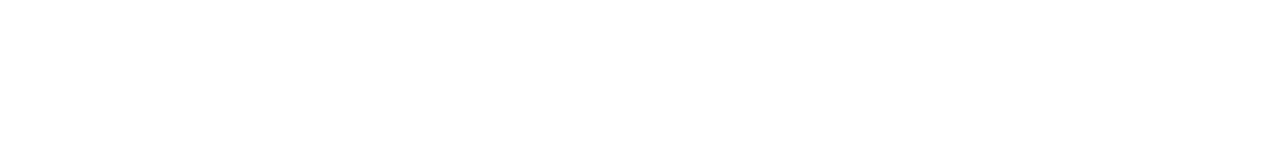
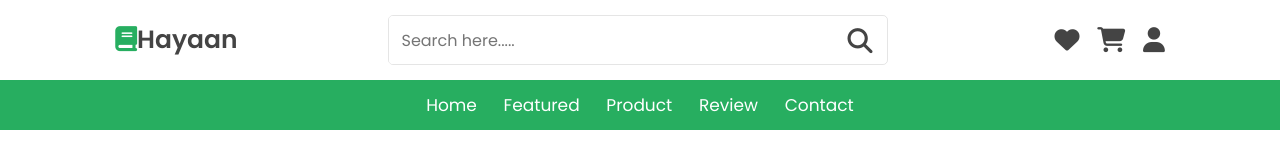
Before and after one commit to hay12k/Hayaan-Book, a plain HTML site: page index.html in a window 1280 px wide. Drawn offline with Linux system fonts and the light colour scheme.

Commit message:
modified:   assets/script.js 	modified:   assets/style.css 	modified:   index.html

```diff
--- a/assets/script.js
+++ b/assets/script.js
@@ -0,0 +1,15 @@
+window.onscroll = () => {
+    if(window.scrollY > 80){
+        document.querySelector('.header .header-2').classList.add('active');
+    }else{
+        document.querySelector('.header .header-2').classList.remove('active');
+    }
+}
+
+window.onload = () => {
+    if(window.scrollY > 80){
+        document.querySelector('.header .header-2').classList.add('active');
+    }else{
+        document.querySelector('.header .header-2').classList.remove('active');
+    }
+}
--- a/assets/style.css
+++ b/assets/style.css
@@ -0,0 +1,156 @@
+@import url('https://fonts.googleapis.com/css2?family=Poppins:wght@100;300;400;500;600&display=swap');
+
+
+:root{
+    --green: #27ae60;
+    --dark-color: #219150;
+    --black: #444;
+    --light-color: #666;
+    --border: .1rem solid rgba(0,0,0,.1);
+    --border-hover: .1rem solid var(--black);
+    --box-shadow:0 .5rem 1rem rgba(0,0,0,.1);
+}
+*{
+    font-family: 'Poppins', sans-serif;
+    margin: 0; padding: 0;
+    box-sizing: border-box;
+    outline: none;
+    border: none;
+    text-decoration: none;
+    text-transform: capitalize;
+    transition: all .2s linear;
+    transition: width none;
+}
+html{
+    font-size: 62.5%;
+    overflow-x: hidden;
+    scroll-padding-top: 5rem;
+    scroll-behavior: smooth;
+}
+html::-webkit-scrollbar{
+    width: 1rem;
+}
+html::-webkit-scrollbar-track{
+    background: transparent;
+}
+html::-webkit-scrollbar-thumb{
+    background: var(--black);
+}
+.header .header-1{
+    background: #fff;
+    padding: 1.5rem 9%;
+    display: flex;
+    justify-content: space-between;
+    align-items: center;
+}
+.header .header-1 .logo{
+    font-size: 2.5rem;
+    font-weight: bolder;
+    color: var(--black);
+}
+.header .header-1 .logo i{
+    color: var(--green);
+}
+.header .header-1 .search-form{
+    width: 50rem;
+    height: 5rem;
+    border: var(--border);
+    overflow: hidden;
+    display: flex;
+    align-items: center;
+    border-radius: .5rem;
+}
+.header .header-1 .search-form input{
+    font-size: 1.6rem;
+    padding: 0 1.2rem;
+    height: 100%;
+    width: 100%;
+    text-transform: none;
+    color: var(--black);
+}
+.header .header-1 .search-form label{
+    font-size: 2.5rem;
+    padding-right: 1.5rem;
+    color: var(--black);
+    cursor: pointer;
+}
+.header .header-1 .search-form label:hover{
+    color: var(--green);
+}
+.header .header-1 .icons div,
+.header .header-1 .icons a{
+    font-size: 2.5rem;
+    margin-left: 1.5rem;
+    color: var(--black);
+    cursor: pointer;
+}
+.header .header-1 .icons div:hover,
+.header .header-1 .icons a:hover{
+    color: var(--green);
+}
+#search-btn{
+    display: none;
+}
+.header .header-2{
+    background: var(--green);
+}
+.header .header-2.active{
+    position: fixed;
+    top: 0; left: 0; right: 0;
+    z-index: 1000;
+}
+.header .header-2 .navbar{
+    text-align: center;
+}
+.header .header-2 .navbar a{
+    color: #fff;
+    display: inline-block;
+    padding: 1.2rem;
+    font-size: 1.7rem;
+}
+.header .header-2 .navbar a:hover{
+    background: var(--dark-color);
+}
+
+
+
+
+
+
+
+
+
+
+/* media queries */
+
+@media(max-width: 991px){
+    html{
+        font-size: 55%;
+    }
+    .header .header-1{
+        padding: 2rem;
+    }
+}
+
+@media(max-width: 768px){
+    .header .header-2{
+        display: none;
+    }
+    .header .header-1{
+        box-shadow: var(--box-shadow);
+        position: relative;
+    }
+    .header .header-1 .search-form{
+        position: absolute;
+        top: 115%; right: 2rem;
+        width: 90%;
+        box-shadow: var(--box-shadow);
+
+    }
+}
+
+@media(max-width: 450px){
+    html{
+        font-size: 50%;
+    }
+}
--- a/index.html
+++ b/index.html
@@ -5,8 +5,59 @@
     <meta http-equiv="X-UA-Compatible" content="IE=edge">
     <meta name="viewport" content="width=device-width, initial-scale=1.0">
     <title>Hayaan Book</title>
+    <!-- font awesome cdn link -->
+    <link rel="stylesheet" href="https://cdnjs.cloudflare.com/ajax/libs/font-awesome/6.3.0/css/all.min.css">
+    <!-- custom css file link -->
+    <link rel="stylesheet" href="./assets/style.css">
 </head>
 <body>
+    <!-- header sectiob starts -->
+    <header class="header">
+        <div class="header-1">
+            <a href="#" class="logo"><i class="fas fa-book"></i>Hayaan</a>
+            <form action="#" class="search-form">
+                <input type="search" placeholder="Search here....." id="search-box">
+                <label for="search-box" class="fas fa-search"></label>
+            </form>
+            <div class="icons">
+                <div id="search-btn" class="fas fa-search"></div>
+                <a href="#" class="fas fa-heart"></a>
+                <a href="#" class="fas fa-shopping-cart"></a>
+                <div id="login-btn" class="fas fa-user"></div>
+            </div>
+        </div>
+        <div class="header-2">
+            <nav class="navbar">
+                <a href="#home">Home</a>
+                <a href="#featured">featured</a>
+                <a href="#product">product</a>
+                <a href="#review">review</a>
+                <a href="#contact">contact</a>
+            </nav>
+        </div>
+    </header>
+    <!-- header sectiob ends -->
 
+    <!-- header sectiob starts -->
+    <!-- header sectiob ends -->
+
+    <!-- header sectiob starts -->
+    <!-- header sectiob ends -->
+
+    <!-- header sectiob starts -->
+    <!-- header sectiob ends -->
+
+    <!-- header sectiob starts -->
+    <!-- header sectiob ends -->
+
+    <!-- header sectiob starts -->
+    <!-- header sectiob ends -->
+
+    <!-- header sectiob starts -->
+    <!-- header sectiob ends -->
+
+
+    <!-- custom js file link -->
+    <script src="./assets/script.js"></script>
 </body>
 </html>
```
